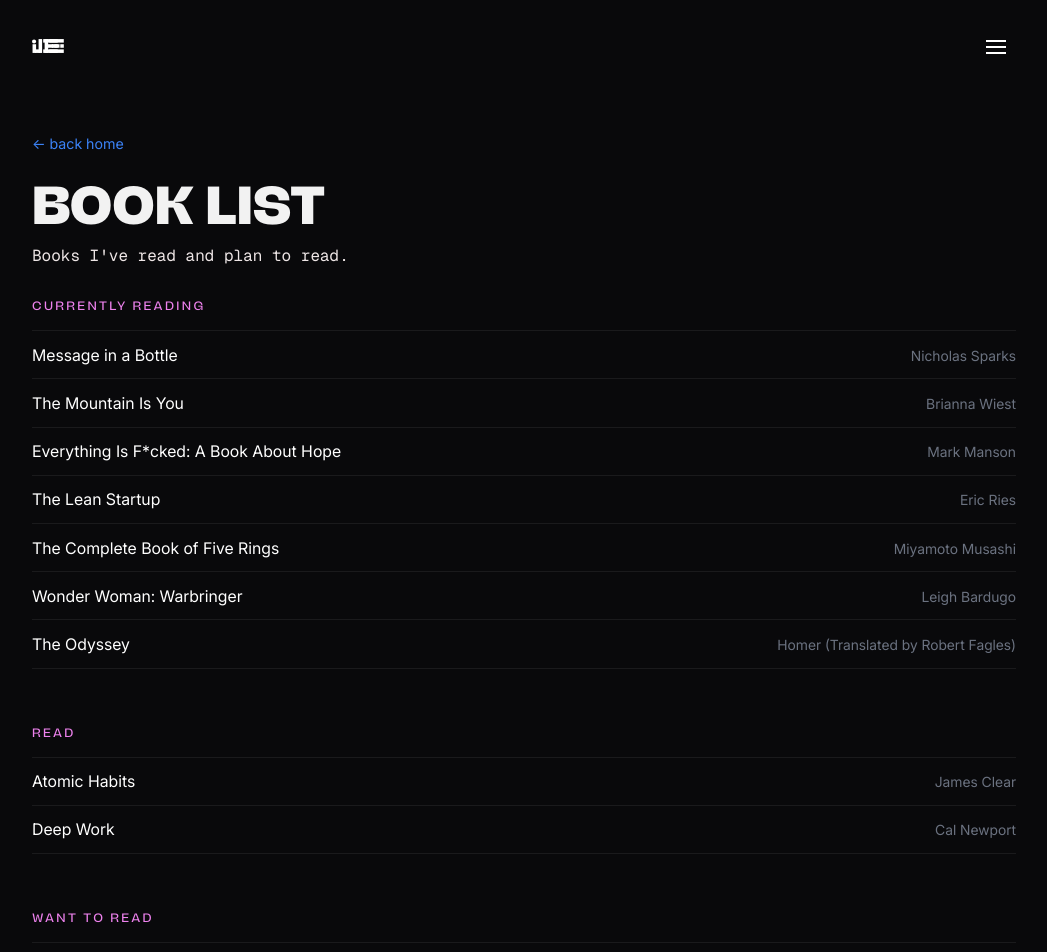
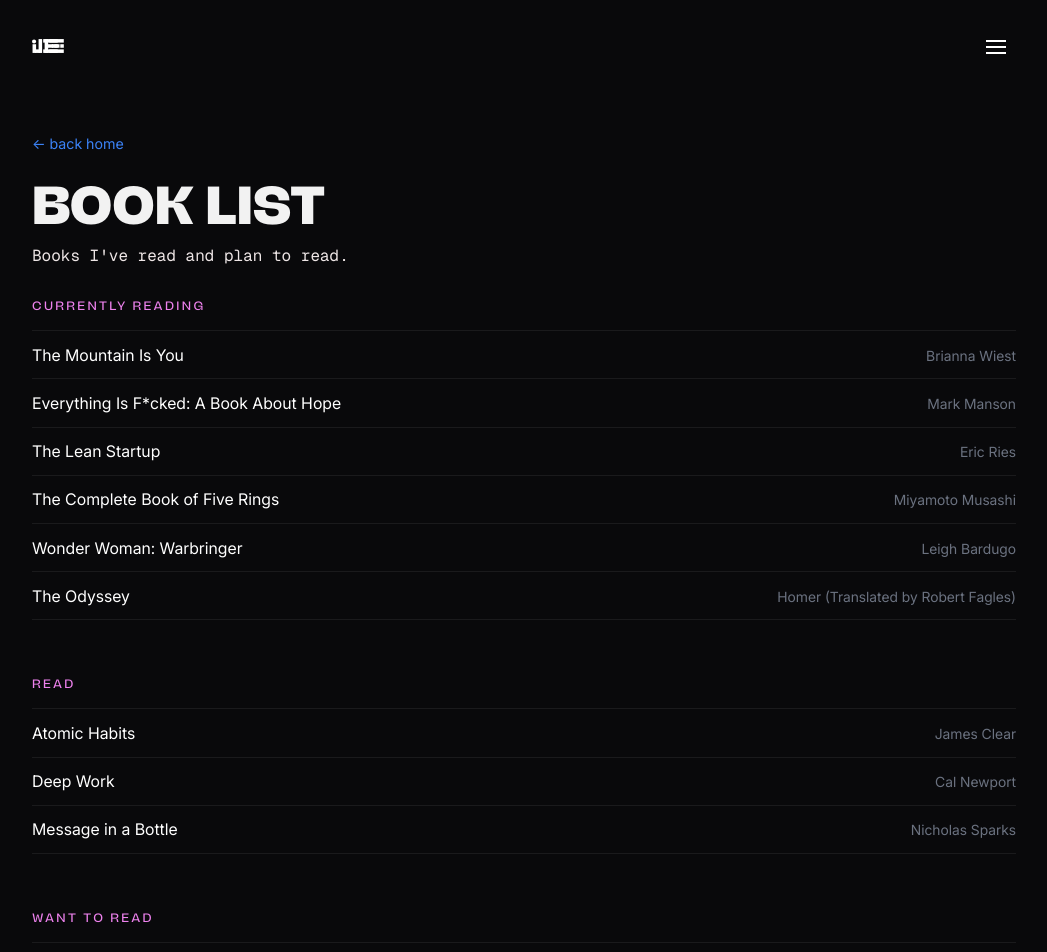
Before and after one commit to monciego/portfolio-next, a Next.js app: page /book-list in a window 1280 px wide. Shown: the top 952 px of the page, without its empty margins (116-1163 px from the left). Built offline with nearby package versions, Linux system fonts and the light colour scheme; a web font is replaced by a local one.

Commit message:
feat: update book list

```diff
--- a/app/book-list/page.tsx
+++ b/app/book-list/page.tsx
@@ -22,7 +22,6 @@
 }
 
 const CURRENTLY_READING: Book[] = [
-  { title: 'Message in a Bottle', author: 'Nicholas Sparks' },
   { title: 'The Mountain Is You', author: 'Brianna Wiest' },
   { title: 'Everything Is F*cked: A Book About Hope', author: 'Mark Manson' },
   { title: 'The Lean Startup', author: 'Eric Ries' },
@@ -34,6 +33,7 @@
 const BOOKS_READ: Book[] = [
   { title: 'Atomic Habits', author: 'James Clear' },
   { title: 'Deep Work', author: 'Cal Newport' },
+  { title: 'Message in a Bottle', author: 'Nicholas Sparks' },
 ];
 
 const BOOKS_TO_READ: Book[] = [
```
